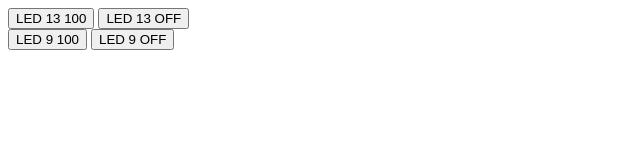
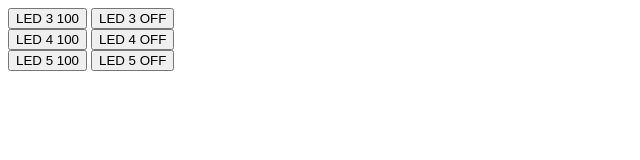
Before and after one commit to mainehackerclub/JohnnySocket, a plain HTML site: page index.html in a window 1280 px wide. Shown: the whole page, without its empty margins (0-640 px from the left). Drawn offline with nearby package versions, Linux system fonts and the light colour scheme; no server answers.

Commit message:
using leds 3, 4, and 5.

```diff
--- a/index.html
+++ b/index.html
@@ -16,11 +16,13 @@
   </script>
 
   <body>
-  <button onclick="ledOn(13,100)">LED 13 100</button>
-  <button onclick="ledOff(13)">LED 13 OFF</button>
+  <button onclick="ledOn(3,100)">LED 3 100</button>
+  <button onclick="ledOff(3)">LED 3 OFF</button>
   <br>
-  <button onclick="ledOn(9,100)">LED 9 100</button>
-  <button onclick="ledOff(9)">LED 9 OFF</button>
+  <button onclick="ledOn(4,100)">LED 4 100</button>
+  <button onclick="ledOff(4)">LED 4 OFF</button>
   <br>
+  <button onclick="ledOn(5,100)">LED 5 100</button>
+  <button onclick="ledOff(5)">LED 5 OFF</button>
   </body>
 </html>
```
